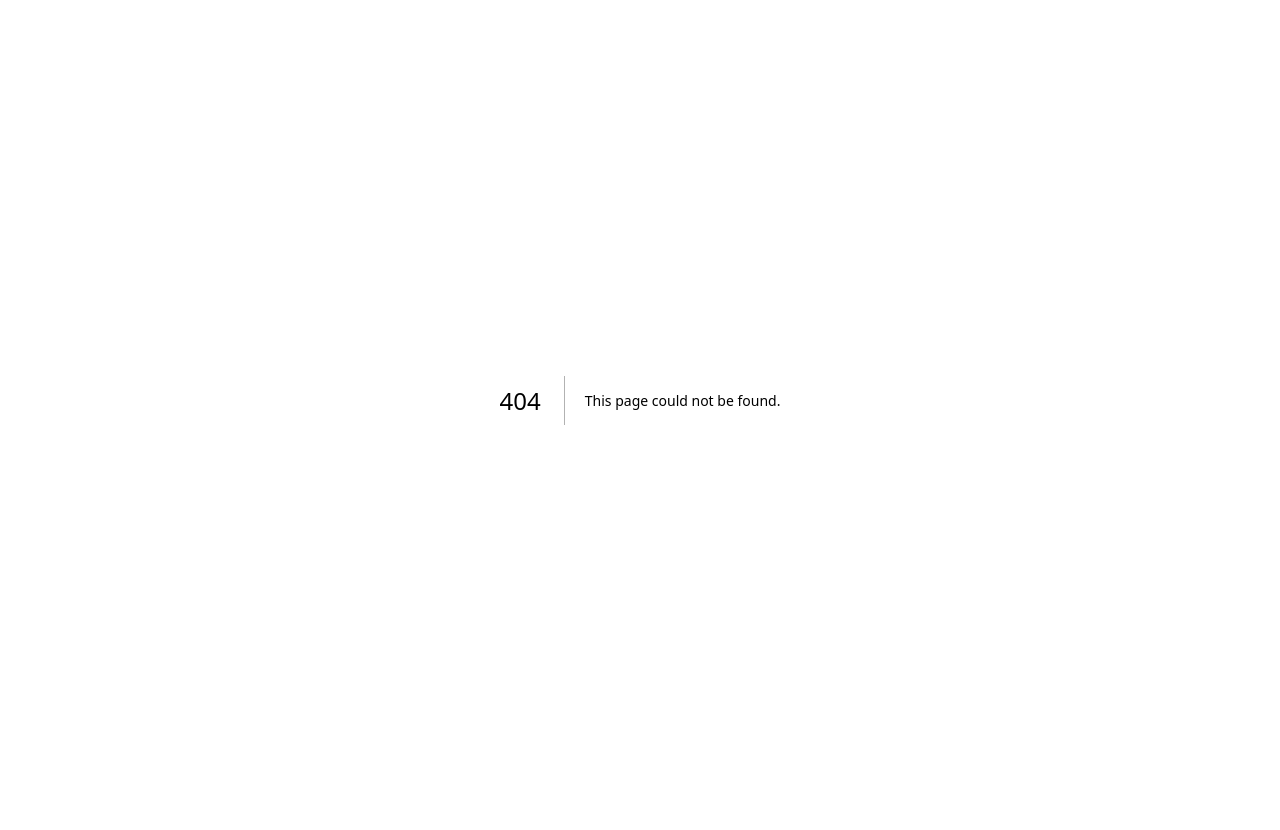
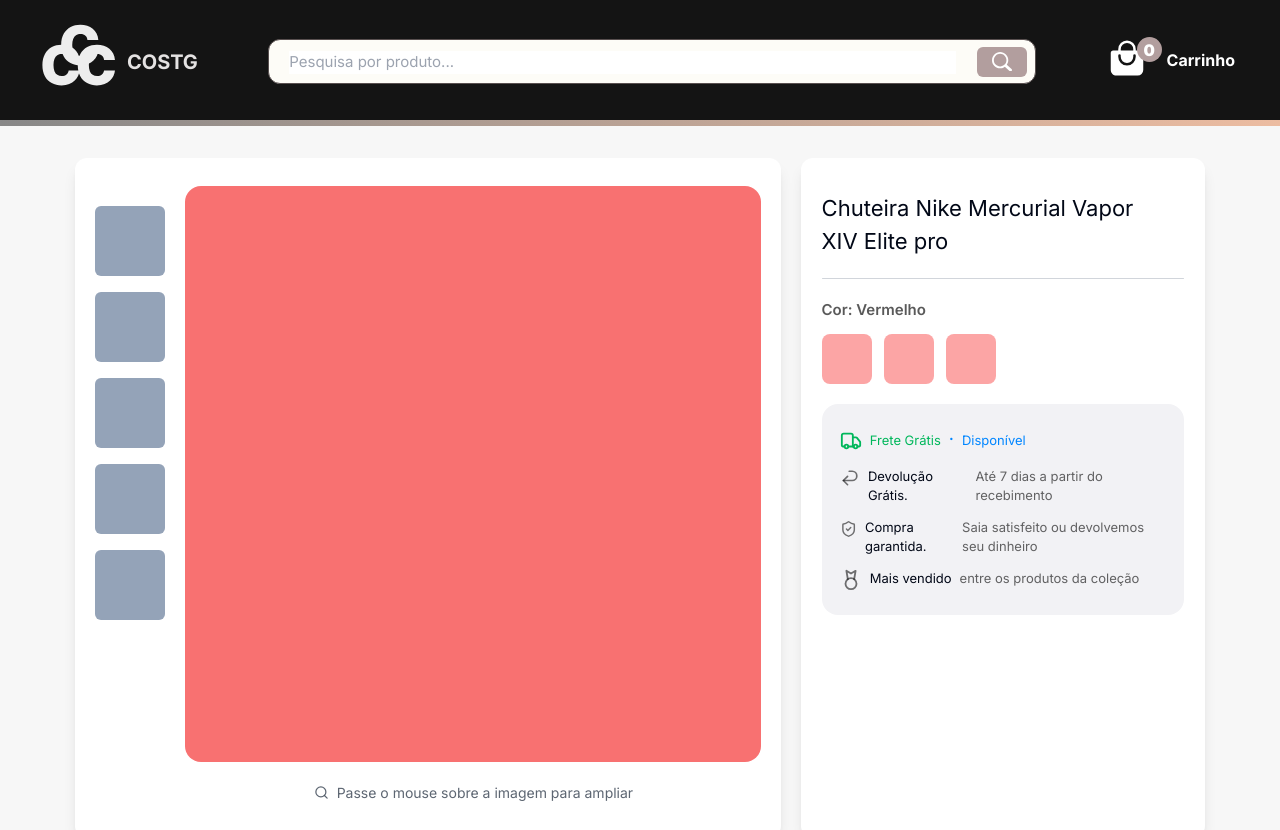
Before and after one commit to miceflicts/Catalogo-Produtos, a Next.js app: page /pages/produto in a window 1280 px wide. Before the commit this address had no page. Shown: the top 830 px of the page. Before the commit the page ends 800 px from the top, so only its background shows below. Built offline with nearby package versions, Linux system fonts and the light colour scheme.

Commit message:
:sparkles: feat: Product Page

```diff
--- a/src/app/components/companyFilter/index.tsx
+++ b/src/app/components/companyFilter/index.tsx
@@ -23,26 +23,18 @@ import {
 
 function CompanyFilter() {
 
-    const frameworks = [
+    const marcas = [
         {
-          value: "next.js",
-          label: "Next.js",
+          value: "nike",
+          label: "Nike",
         },
         {
-          value: "sveltekit",
-          label: "SvelteKit",
+          value: "adidas",
+          label: "Adidas",
         },
         {
-          value: "nuxt.js",
-          label: "Nuxt.js",
-        },
-        {
-          value: "remix",
-          label: "Remix",
-        },
-        {
-          value: "astro",
-          label: "Astro",
+          value: "puma",
+          label: "Puma",
         },
     ]
 
@@ -63,7 +55,7 @@ function CompanyFilter() {
                                 className=" text-[15px] text-[#AAA9A5] bg-transparent hover:bg-transparent w-[99%] justify-between"
                                 >
                                 {value
-                                    ? frameworks.find((framework) => framework.value === value)?.label
+                                    ? marcas.find((framework) => framework.value === value)?.label
                                     : "Pesquise por marca..."}
                                 <ChevronsUpDown className="ml-2 h-4 w-4 shrink-0" />
                             </Button>
@@ -74,7 +66,7 @@ function CompanyFilter() {
                         <CommandInput placeholder="Pesquise por marca..." />
                         <CommandEmpty>Nós ainda não temos essa marca</CommandEmpty>
                         <CommandGroup>
-                            {frameworks.map((framework) => (
+                            {marcas.map((framework) => (
                             <CommandItem
                                 key={framework.value}
                                 value={framework.value}
--- a/src/app/components/productCard/index.tsx
+++ b/src/app/components/productCard/index.tsx
@@ -1,8 +1,10 @@
 import React from 'react'
+import Link from 'next/link'
 
 function ProductCard() {
   return (
     <>
+        <Link href="/pages/produto">
           <div className='flex gap-3 items-center flex-col w-[250px] h-[320px] transition-all ease-in-out delay-75 hover:scale-105 bg-[#FCFCFC] rounded-lg shadow-lg mt-5'>
 
               <div className='w-[90%] h-[150px] bg-gray-200 mt-5 rounded-lg'></div>
@@ -13,6 +15,7 @@ function ProductCard() {
                   <div className=' text-white font-medium text-[14px]'>Ver mais</div>
               </div>
           </div>
+        </Link>
     </>
   )
 }
--- /dev/null
+++ b/src/app/components/productImagesThumbnail/index.tsx
@@ -0,0 +1,9 @@
+import React from 'react'
+
+function ProductsImagesThumbnail() {
+  return (
+    <div className=' w-[70px] h-[70px] rounded-md bg-slate-400'></div>
+  )
+}
+
+export default ProductsImagesThumbnail
--- /dev/null
+++ b/src/app/components/productsDivision/index.tsx
@@ -0,0 +1,11 @@
+import React from 'react'
+
+function ProductsDivision() {
+  return (
+    <div className='flex w-[400px] h-[200px] bg-red-400 rounded-lg'>
+        <div className=' p-5 text-white text-[23px] font-medium'>Chuteiras</div>
+    </div>
+  )
+}
+
+export default ProductsDivision
--- a/src/app/globals.css
+++ b/src/app/globals.css
@@ -66,6 +66,10 @@
   }
 }
 
+body {
+  background-color: #F7F7F7;
+}
+
 @layer base {
   * {
     @apply border-border;
--- a/src/app/layouts/header/index.tsx
+++ b/src/app/layouts/header/index.tsx
@@ -2,6 +2,7 @@
 
 import HeaderSearch from '@/app/components/headerSearch'
 import React,{useState} from 'react'
+import Link from 'next/link'
 
 function Header() {
 
@@ -19,6 +20,8 @@ function Header() {
             <div className='flex justify-center items-center w-full h-[120px] max-[720px]:h-[100px] bg-[#141414]'>
 
                 <div className=' flex justify-between relative items-center resize-none w-[1300px] h-full  '>
+
+                    <Link href="/">
                         <div className=' flex items-center gap-3 max-[1300px]:ml-10 max-[430px]:ml-4'>
 
                             {/* Logo */}
@@ -44,6 +47,7 @@ function Header() {
 
                             <div className='max-[340px]:hidden relative top-[2px] text-[20px] text-[#e4e2e2] font-bold'>COSTG</div>
                         </div>
+                    </Link>
 
                     <div className=' max-[720px]:hidden flex mr-5 ml-5 w-[60%] h-[42px]'>
                         <HeaderSearch isOnMobile={false}></HeaderSearch>
--- /dev/null
+++ b/src/app/layouts/productImages/index.tsx
@@ -0,0 +1,32 @@
+import ProductsImagesThumbnail from '@/app/components/productImagesThumbnail'
+import React from 'react'
+import { Search } from 'lucide-react'
+
+
+function ProductImages() {
+  return (
+    <div className='flex min-w-[44%] w-max p-5 gap-5 rounded-xl h-[680px] bg-white shadow-lg'>
+
+        <div className='flex flex-col gap-4 mt-7'>
+            <ProductsImagesThumbnail></ProductsImagesThumbnail>
+            <ProductsImagesThumbnail></ProductsImagesThumbnail>
+            <ProductsImagesThumbnail></ProductsImagesThumbnail>
+            <ProductsImagesThumbnail></ProductsImagesThumbnail>
+            <ProductsImagesThumbnail></ProductsImagesThumbnail>
+        </div>
+
+
+        <div className='flex flex-col w-full h-full'>
+            <div className='flex aspect-[1/1] h-[90%] bg-red-400 mt-2 rounded-2xl'></div>
+
+            <div className=' flex w-full items-center justify-center mt-5 gap-2'>
+                <Search size={15} color='rgb(75 85 99 / 0.9)'></Search>
+                <div className='text-center text-[14px] text-gray-600/90'>Passe o mouse sobre a imagem para ampliar</div>
+            </div>
+        </div>
+
+    </div>
+  )
+}
+
+export default ProductImages
--- /dev/null
+++ b/src/app/layouts/productInfos/index.tsx
@@ -0,0 +1,63 @@
+import React from 'react'
+import { Truck, Undo2, ShieldCheck, Award } from 'lucide-react'
+
+function ProductInfos() {
+  return (
+    <>
+        <div className=' flex items-center justify-center w-[35%] rounded-xl h-[680px] bg-white shadow-lg'>
+
+            <div className=' w-[90%] h-[90%] '>
+                <div className=' w-full flex gap-5'>
+                    <div className=' flex w-[90%] text-[22px] break-words '>Chuteira Nike Mercurial Vapor XIV Elite pro </div>
+                </div>
+
+                <div className=' w-full h-[1px] bg-gray-300 rounded-lg mt-5'></div>
+
+                <div className=' flex flex-col'>
+                    <div className=' text-black/65 mt-5 text-[15px] font-semibold'>Cor: Vermelho</div>
+
+                    <div className=' flex gap-3'>
+                        <div className='w-[50px] h-[50px] rounded-lg bg-red-300 mt-3'></div>
+                        <div className='w-[50px] h-[50px] rounded-lg bg-red-300 mt-3'></div>
+                        <div className='w-[50px] h-[50px] rounded-lg bg-red-300 mt-3'></div>
+                    </div>
+                </div>
+
+                <div className=' flex w-full justify-center items-center h-max bg-[#F2F2F5] rounded-2xl mt-5'>
+
+                    <div className=' mt-6 mb-6 flex flex-col gap-3 w-[90%] h-[85%]'>
+                        <div className=' flex items-center gap-2'>
+                            <Truck color='#00b75b' size={22}></Truck>
+                            <div className='text-[#00b75b] text-[13px] font-normal'>Frete Grátis</div>
+                            <div className='text-[#0086ff] text-[18px] font-normal relative bottom-2'>.</div>
+                            <div className='text-[#0086ff] text-[13px] font-normal text-center'>Disponível</div>
+                        </div>
+
+                        <div className=' flex  gap-2'>
+                            <Undo2 className=' rotate-180 flip -scale-x-100' color='rgba(0, 0, 0, 0.55)' size={22}></Undo2>
+                            <div className='text-[13px]'>Devolução Grátis.</div>
+                            <div
+                            className='text-[13px] text-black/60'>Até 7 dias a partir do recebimento</div>
+                        </div>
+
+                        <div className=' flex  gap-2'>
+                            <ShieldCheck  color='rgba(0, 0, 0, 0.55)' size={22}></ShieldCheck>
+                            <div className='text-[13px]'>Compra garantida.</div>
+                            <div className='text-[13px] break-words text-black/60'>Saia satisfeito ou devolvemos seu dinheiro</div>
+                        </div>
+
+                        <div className=' flex  gap-2'>
+                            <Award className=' rotate-180 flip -scale-x-100' color='rgba(0, 0, 0, 0.55)' size={22}></Award>
+                            <div className='text-[13px]'>Mais vendido</div>
+                            <div className='text-[13px] text-black/60'>entre os produtos da coleção</div>
+                        </div>
+                    </div>
+                </div>
+
+            </div>
+        </div>
+    </>
+  )
+}
+
+export default ProductInfos
--- /dev/null
+++ b/src/app/layouts/productsRecommendations/index.tsx
@@ -0,0 +1,11 @@
+import React from 'react'
+
+function ProductsRecommendations() {
+  return (
+    <>
+        <div className='flex w-[1200px] rounded-xl h-[480px] bg-red-400'></div>
+    </>
+  )
+}
+
+export default ProductsRecommendations
--- a/src/app/page.tsx
+++ b/src/app/page.tsx
@@ -1,6 +1,7 @@
 import Carousel from "./components/carousel";
 import CompanyFilter from "./components/companyFilter";
 import Layout from "./components/layout";
+import ProductsDivision from "./components/productsDivision";
 import ProductsPerCompany from "./components/productsPerCompany";
 import Footer from "./layouts/footer";
 
@@ -15,6 +16,10 @@ export default function Home() {
         <div className=" flex items-center flex-col w-[1500px] mt-8">
           <Carousel></Carousel>
 
+{/*           <div className=" flex w-full gap-5 mt-10 mb-10 ">
+            <ProductsDivision></ProductsDivision>
+          </div> */}
+
           <CompanyFilter></CompanyFilter>
 
           <ProductsPerCompany companyName={"Nike"}></ProductsPerCompany>
--- /dev/null
+++ b/src/app/pages/produto/page.tsx
@@ -0,0 +1,39 @@
+import React from 'react'
+import Layout from '@/app/components/layout'
+import Footer from '@/app/layouts/footer'
+import ProductImages from '@/app/layouts/productImages'
+import ProductInfos from '@/app/layouts/productInfos'
+import ProductsRecommendations from '@/app/layouts/productsRecommendations'
+
+
+function Produto() {
+  return (
+    <>
+      <Layout></Layout>
+
+      <div className=' w-full h-full flex flex-col items-center gap-20'>
+        <div className=" flex justify-center">
+
+          <div className=' flex w-[90vw] items-center justify-center '>
+            <div className=" flex justify-center gap-5 w-[1500px] mt-8">
+                <ProductImages></ProductImages>
+                <ProductInfos></ProductInfos>
+            </div>
+          </div>
+
+        </div>
+
+{/*         <div className='flex w-[90vw] items-center justify-center bg-blue-300'>
+          <div className='flex justify-center gap-5 w-[1500px] mt-8'>
+            <ProductsRecommendations></ProductsRecommendations>
+          </div>
+        </div> */}
+      </div>
+
+
+      <Footer></Footer>
+    </>
+  )
+}
+
+export default Produto
```
Lines whose indentation alone changed are shown as unchanged.
